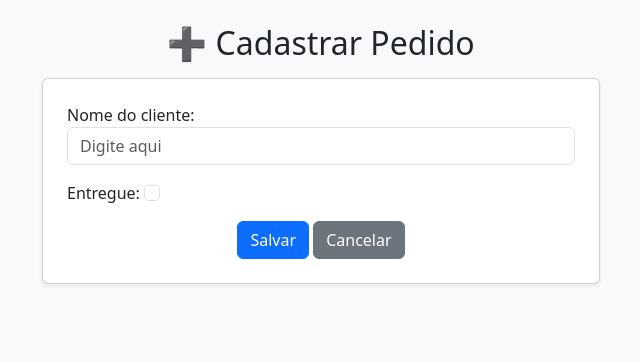
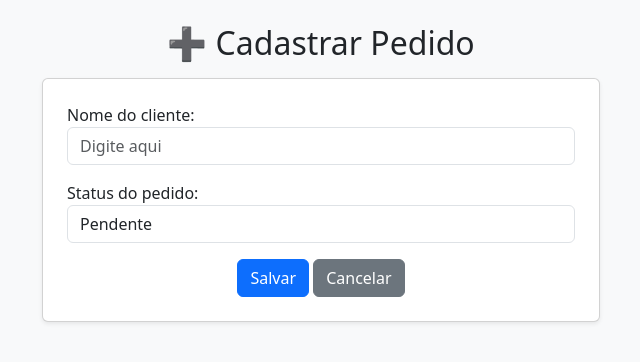
Before and after one commit to Dudacabo/projetoAppCasaJacque, a Django app: page /pedido/cadastrar/ in a window 1280 px wide. Shown: the part 56-418 px from the top of the page, without its empty margins (319-959 px from the left). Run offline with Django 5.2, Linux system fonts and the light colour scheme; the visitor is signed in with stand-in values (Sample User, id 1).

Commit message:
Toquei model de entregue para status com choices

```diff
--- a/pedidos/admin.py
+++ b/pedidos/admin.py
@@ -21,6 +21,6 @@ class ItemPedidoInline(admin.TabularInline):
 
 @admin.register(Pedido)
 class PedidoAdmin(admin.ModelAdmin):
-    list_display = ("id", "cliente_nome", "entregue", "data_criacao")
-    list_filter = ("entregue",)
+    list_display = ("id", "cliente_nome", "status", "data_criacao")
+    list_filter = ("status",)
     inlines = [ItemPedidoInline]
--- a/pedidos/forms.py
+++ b/pedidos/forms.py
@@ -27,16 +27,16 @@ class PedidoForm(forms.ModelForm):
 
     class Meta:
         model = Pedido
-        fields = ("cliente_nome", 'entregue')
+        fields = ("cliente_nome", 'status')
 
-        widgets = {'cliente_nome': forms.TextInput(attrs={'class': 'form-control', 'placeholder': 'Digite aqui'}),
-                   'entregue': forms.CheckboxInput(attrs={'class': 'form-check-input'}),
-
+        widgets = {
+            'cliente_nome': forms.TextInput(attrs={'class': 'form-control', 'placeholder': 'Digite aqui'}),
+            'status': forms.Select(attrs={'class': 'form-control'}),
         }
 
         labels = {
             'cliente_nome': "Nome do cliente",
-            'entregue': "Entregue",
+            'status': "Status do pedido",
         }
 
 
--- a/pedidos/models.py
+++ b/pedidos/models.py
@@ -13,7 +13,12 @@ class Produto(models.Model):
 class Pedido(models.Model):
     cliente_nome = models.CharField(max_length=100)
     data_criacao = models.DateTimeField(auto_now_add=True)
-    entregue = models.BooleanField(default=False)
+    STATUS_CHOICES = (
+        ('pendente', 'Pendente'),
+        ('producao', 'Em Produção'),
+        ('entregue', 'Entregue'),
+    )
+    status = models.CharField(max_length=10, choices=STATUS_CHOICES, default='pendente')
 
     class Meta:
         verbose_name = "Pedido"
--- a/pedidos/views.py
+++ b/pedidos/views.py
@@ -3,6 +3,10 @@ from .forms import ProdutoForm, PedidoForm, ItemPedidoForm
 from .models import Pedido, Produto, ItemPedido
 from django.http import HttpResponse
 from django.contrib.auth.decorators import login_required
+from django.contrib.auth.decorators import user_passes_test
+
+def is_admin(user):
+    return user.is_superuser
 
 # HOME
 @login_required
@@ -69,6 +73,7 @@ def editar_produto(request, id):
 
 
 @login_required
+@user_passes_test(is_admin)
 def excluir_produto(request, id):
     produto = get_object_or_404(Produto, id=id)
 
@@ -129,6 +134,7 @@ def editar_pedido(request, id):
 
 
 @login_required
+@user_passes_test(is_admin)
 def excluir_pedido(request, id):
     pedido = get_object_or_404(Pedido, id=id)
 
```
Also changed, not shown: pedidos/templates/home.html (+6 -4 lines), pedidos/templates/pedidos/listar_pedido.html (+6 -4 lines), README.md, pedidos/migrations/0003_remove_pedido_entregue_pedido_status.py (added).
